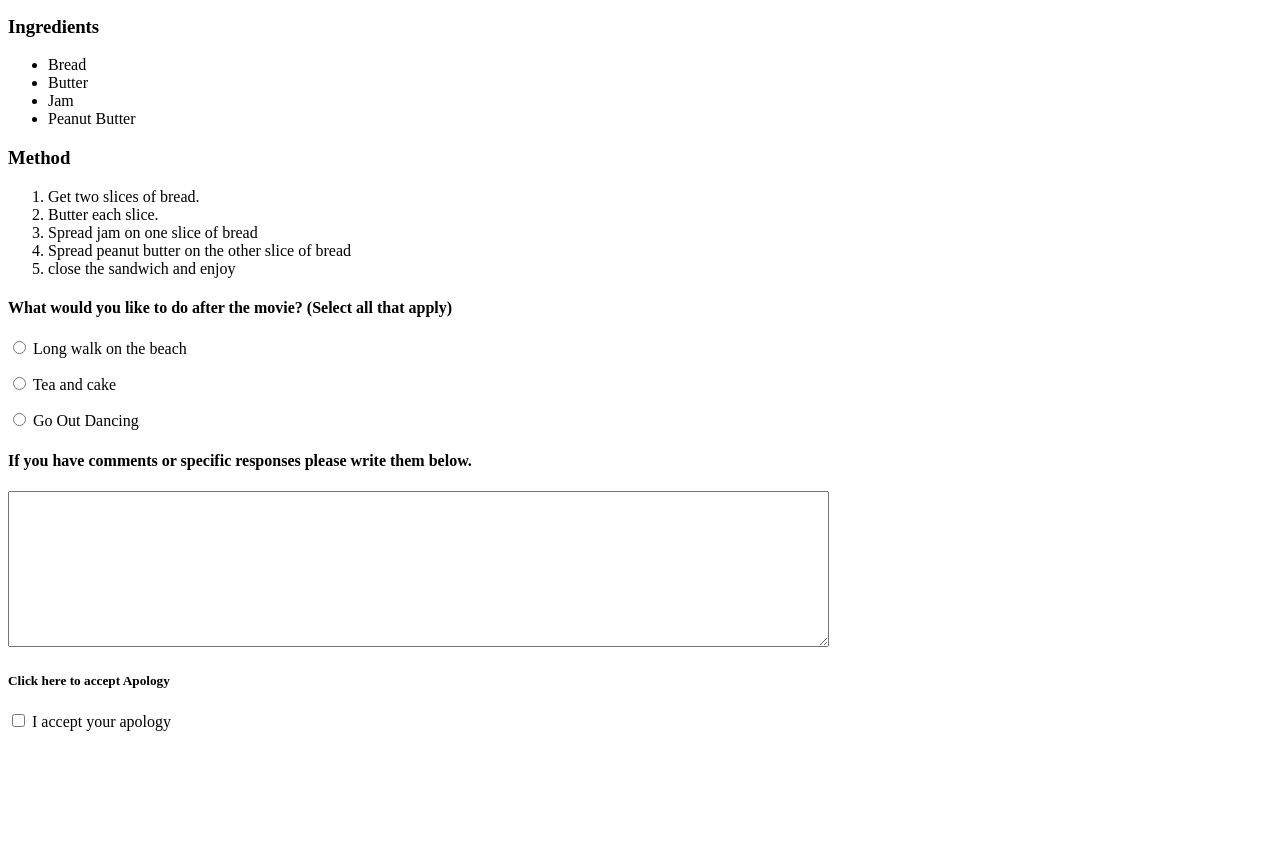
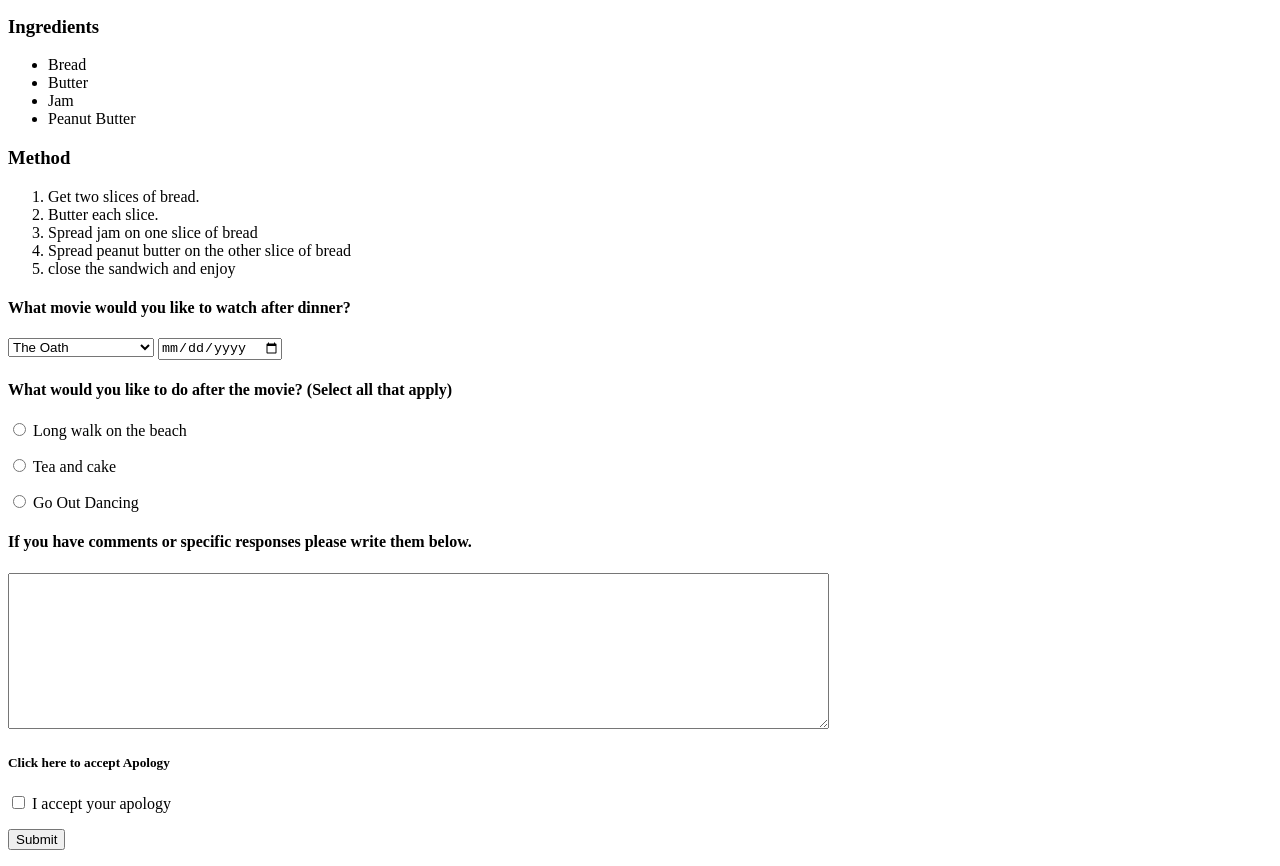
Before and after one commit to RasoolBooley/apology, a plain HTML site: page index.html in a window 1280 px wide. Shown: the part 137-1003 px from the top of the page. Before the commit the page ends 884 px from the top, so only its background shows below. Drawn offline with Linux system fonts and the light colour scheme.

Commit message:
added movie choices

```diff
--- a/index.html
+++ b/index.html
@@ -32,6 +32,15 @@
         <li>close the sandwich and enjoy</li>
     </ol>
 
+<h4>What movie would you like to watch after dinner?</h4>
+    <p>
+        <select>
+            <option>The Oath</option>
+            <option>A Star Is Born</option>
+            <option>Bohemian Rhapsody</option>
+        </select> <input type="date" name="" id="">
+    </p>
+
     <h4>What would you like to do after the movie? (Select all that apply)</h4>
 
     <p>
@@ -55,8 +64,13 @@
     <h5>Click here to accept Apology</h5>
 
     <p>
-        <input type="checkbox" name="" id=""> I accept your apology
+        <input type="checkbox" name="" id="" required> I accept your apology
     </p>
+
+    <p>
+        <input type="submit" name="Button" id="">
+    </p>
+
 
 </body>
 </html>
```
